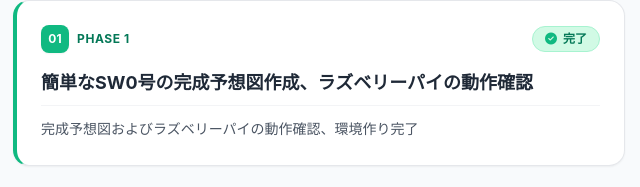
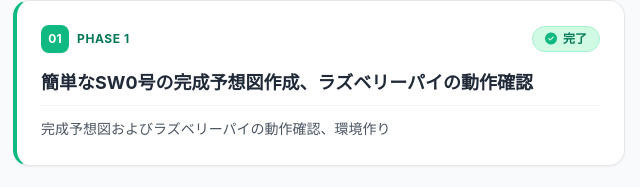
Before and after one commit to ick2421004-code/Kadaikennkyu-2, a plain HTML site: page index.html in a window 1280 px wide. Shown: the part 1607-1794 px from the top of the page, 3-643 px from the left. Drawn offline with nearby package versions, Linux system fonts and the light colour scheme.

Commit message:
Update index.html

```diff
--- a/index.html
+++ b/index.html
@@ -337,7 +337,7 @@
                         簡単なSW0号の完成予想図作成、ラズベリーパイの動作確認
                     </h3>
                     <p class="text-gray-600 text-sm leading-relaxed border-t border-gray-100 pt-3">
-                        完成予想図およびラズベリーパイの動作確認、環境作り完了
+                        完成予想図およびラズベリーパイの動作確認、環境作り
                     </p>
                 </article>
 
```
